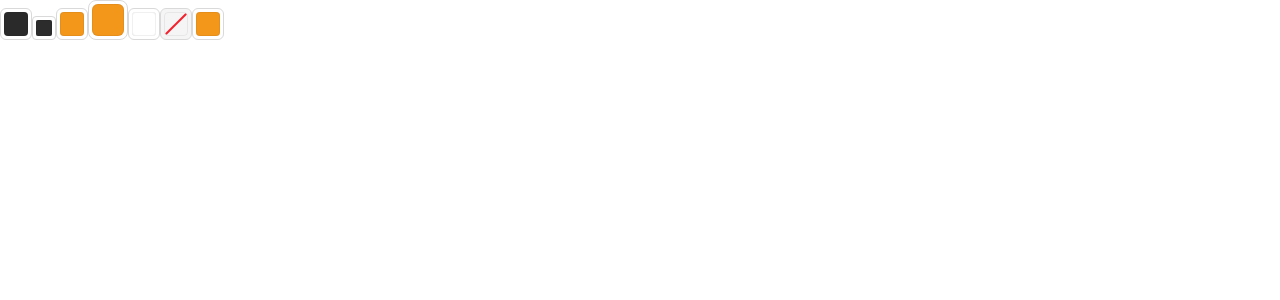
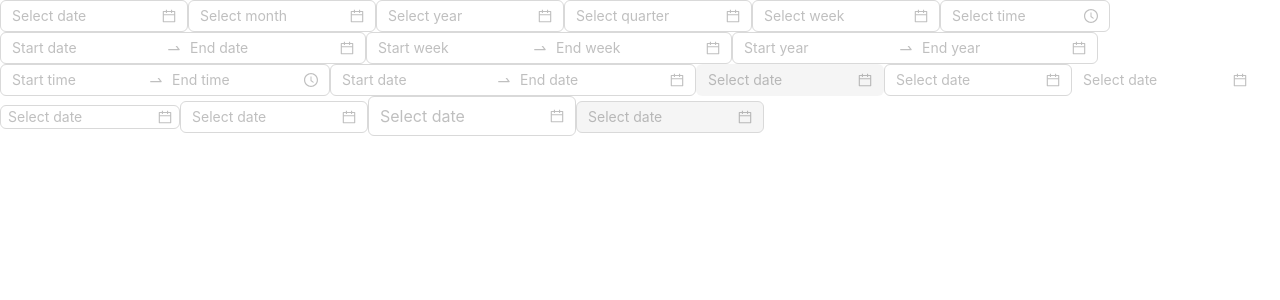
Before and after one commit to Emam-Bokhari/Ant-Design, a React (Vite) app: page / in a window 1280 px wide. Shown: the top 300 px of the page. Built offline with nearby package versions, Linux system fonts and the light colour scheme.

Commit message:
feat(DatePicker): add DatePicker component various picker types, sizes, and disabled date

```diff
--- a/src/App.jsx
+++ b/src/App.jsx
@@ -1,10 +1,10 @@
 import { Fragment } from "react";
-import ColorPickerComponent from "./components/Mission/Data-Entry/ColorPicker/Learning/ColorPickerComponent";
+import DatePickerComponent from "./components/Mission/Data-Entry/DatePicker/Learning/DatePickerComponent";
 
 export default function App() {
   return (
     <Fragment>
-      <ColorPickerComponent />
+      <DatePickerComponent />
     </Fragment>
   );
 }
--- /dev/null
+++ b/src/components/Mission/Data-Entry/DatePicker/Learning/DatePickerComponent.jsx
@@ -0,0 +1,41 @@
+import { DatePicker } from "antd";
+import { Fragment } from "react";
+const { RangePicker } = DatePicker;
+
+export default function DatePickerComponent() {
+  const value = (date, dateString) => {
+    console.log(date, dateString);
+  };
+  const minDate = "2024-01-11";
+  const disabledDate = (current) => {
+    return current && current.isBefore(minDate, "day");
+  };
+  return (
+    <Fragment>
+      {/* basic date picker */}
+      <DatePicker onChange={value} picker="date" />
+      <DatePicker picker="month" />
+      <DatePicker picker="year" />
+      <DatePicker picker="quarter" />
+      <DatePicker picker="week" />
+      <DatePicker picker="time" />
+      {/* range picker */}
+      <RangePicker />
+      <RangePicker picker="week" />
+      <RangePicker picker="year" />
+      <RangePicker picker="time" />
+      {/* need confirm */}
+      <RangePicker disabledDate={disabledDate} needConfirm />
+      {/* variants */}
+      <DatePicker variant="filled" />
+      <DatePicker variant="outlined" />
+      <DatePicker variant="borderless" />
+      {/* size */}
+      <DatePicker size="small" />
+      <DatePicker size="middle" />
+      <DatePicker size="large" />
+      {/* disabled */}
+      <DatePicker disabled />
+    </Fragment>
+  );
+}
```
